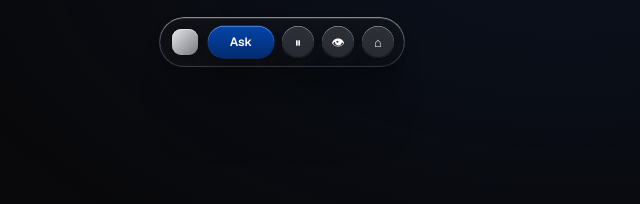
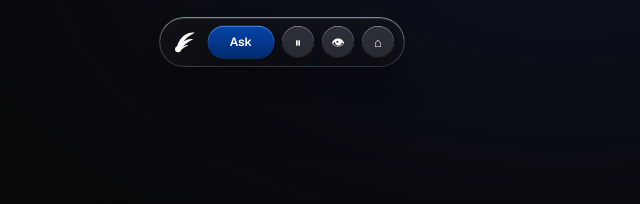
Before and after one commit to PiyushAnand2006/Wingvox, a plain HTML site: page index.html in a window 1280 px wide. Shown: the top 204 px of the page, 358-998 px from the left. Drawn offline with nearby package versions, Linux system fonts and the light colour scheme.

Commit message:
feat(branding): use Wingvox logo marks in pill, dashboard, and favicon
Replaces the placeholder gradient squares with the real wingvox-mark SVGs in
the control pill and dashboard sidebar; adds favicon + apple-touch-icon.

```diff
--- a/css/style.css
+++ b/css/style.css
@@ -80,10 +80,8 @@ body {
 .pill:active { cursor: grabbing; }
 .pill-logo {
   position: absolute; left: 12px; top: 50%; transform: translateY(-50%);
-  width: 26px; height: 26px; border-radius: 9px;
-  background: linear-gradient(135deg, rgb(255 255 255 / .95), rgb(214 217 230 / .55));
-  box-shadow: inset 0 1px 0 rgb(255 255 255 / .6), 0 2px 8px rgb(0 0 0 / .35);
-  opacity: .95;
+  width: 26px; height: 26px;
+  background: url("../assets/logo/wingvox-mark-white.svg") center / contain no-repeat;
 }
 .pill-dot {
   position: absolute; left: 44px; top: 50%; transform: translateY(-50%);
@@ -199,7 +197,7 @@ body {
   display: flex; flex-direction: column; padding: 16px 12px;
 }
 .side-brand { display: flex; align-items: center; gap: 9px; padding: 4px 8px 16px; font-size: 14px; }
-.side-logo { width: 22px; height: 22px; border-radius: 7px; background: linear-gradient(135deg, #111 0%, #3a3f52 100%); }
+.side-logo { width: 22px; height: 22px; background: url("../assets/logo/wingvox-mark.svg") center / contain no-repeat; }
 .side-nav { display: flex; flex-direction: column; gap: 2px; }
 .side-item {
   text-align: left; background: transparent; border: none; cursor: pointer; font-family: inherit;
--- a/index.html
+++ b/index.html
@@ -7,6 +7,8 @@
 <link rel="preconnect" href="https://fonts.googleapis.com"/>
 <link rel="preconnect" href="https://fonts.gstatic.com" crossorigin/>
 <link href="https://fonts.googleapis.com/css2?family=Geist:wght@300;400;500;600;700&display=swap" rel="stylesheet"/>
+<link rel="icon" type="image/svg+xml" href="assets/logo/favicon.svg"/>
+<link rel="apple-touch-icon" href="assets/logo/wingvox-mark-256.png"/>
 <link rel="stylesheet" href="css/style.css"/>
 </head>
 <body>
```
Also changed, not shown: README.md.
